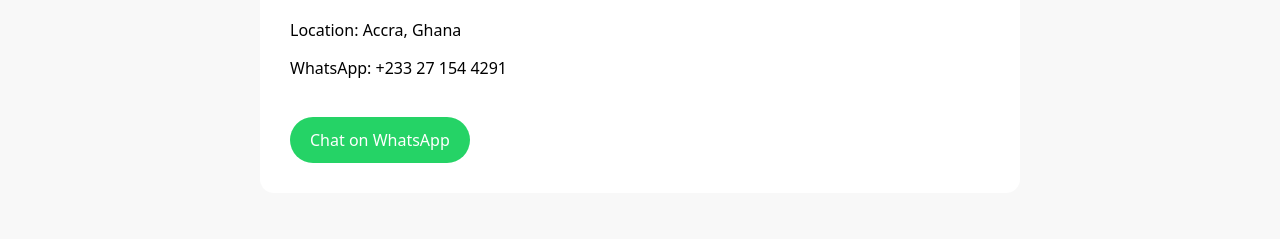
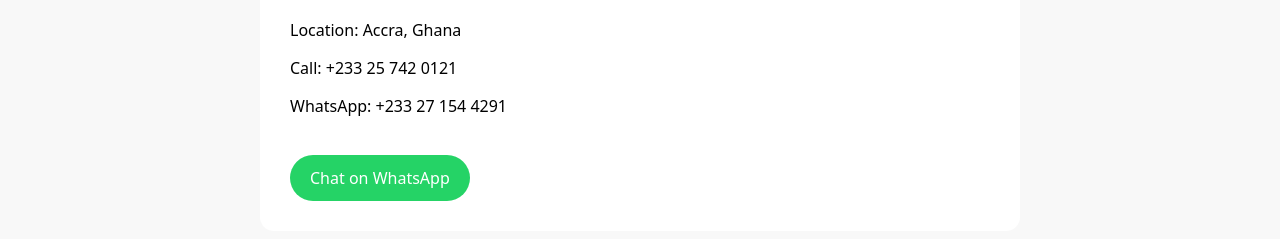
Before and after one commit to BiGBanK247/my-marketplace, a plain HTML site: page contact.html in a window 1280 px wide. Shown: the part 195-434 px from the top of the page. Drawn offline with Linux system fonts and the light colour scheme.

Commit message:
Update contact.html

```diff
--- a/contact.html
+++ b/contact.html
@@ -2,5 +2,5 @@
 <style>body{font-family:system-ui;margin:0;background:#f8f8f8}.header{background:#111;color:#fff;padding:18px;display:flex;justify-content:space-between}.header a{color:#fff;text-decoration:none;margin-left:15px}.box{max-width:700px;margin:40px auto;background:#fff;padding:30px;border-radius:14px}.btn{background:#25D366;color:#fff;padding:12px 20px;border-radius:30px;text-decoration:none;display:inline-block}</style>
 </head><body>
 <div class="header"><b>RICHIE</b><div><a href="index.html">Home</a><a href="about.html">About</a><a href="contact.html">Contact</a></div></div>
-<div class="box"><h1>Contact Us</h1><p>Location: Accra, Ghana</p><p>WhatsApp: +233 27 154 4291</p><br><a class="btn" href="https://wa.me/233271544291">Chat on WhatsApp</a></div>
+<div class="box"><h1>Contact Us</h1><p>Location: Accra, Ghana</p><p>Call: +233 25 742 0121</p><p>WhatsApp: +233 27 154 4291</p><br><a class="btn" href="https://wa.me/233271544291">Chat on WhatsApp</a></div>
 </body></html>
```
